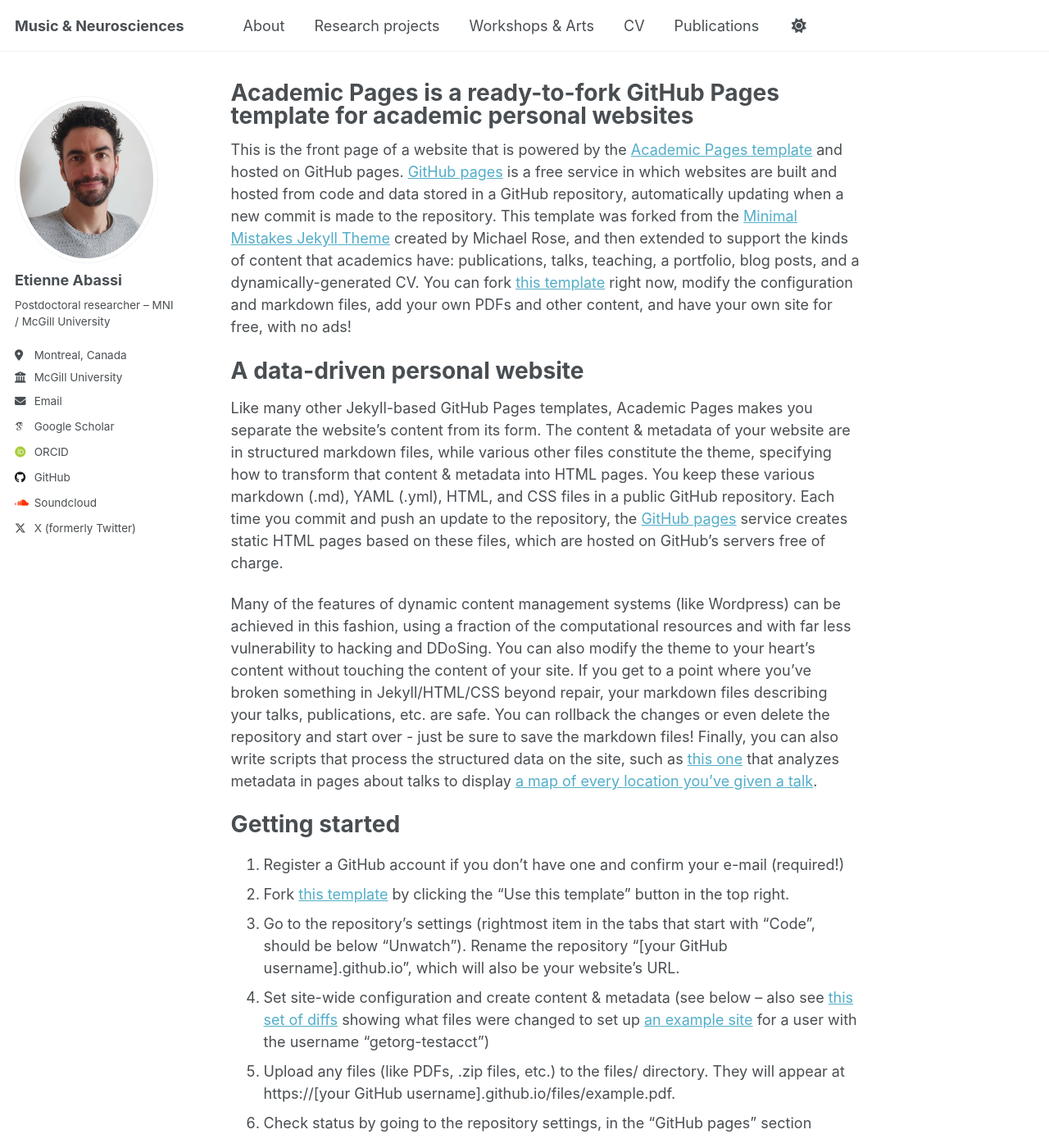
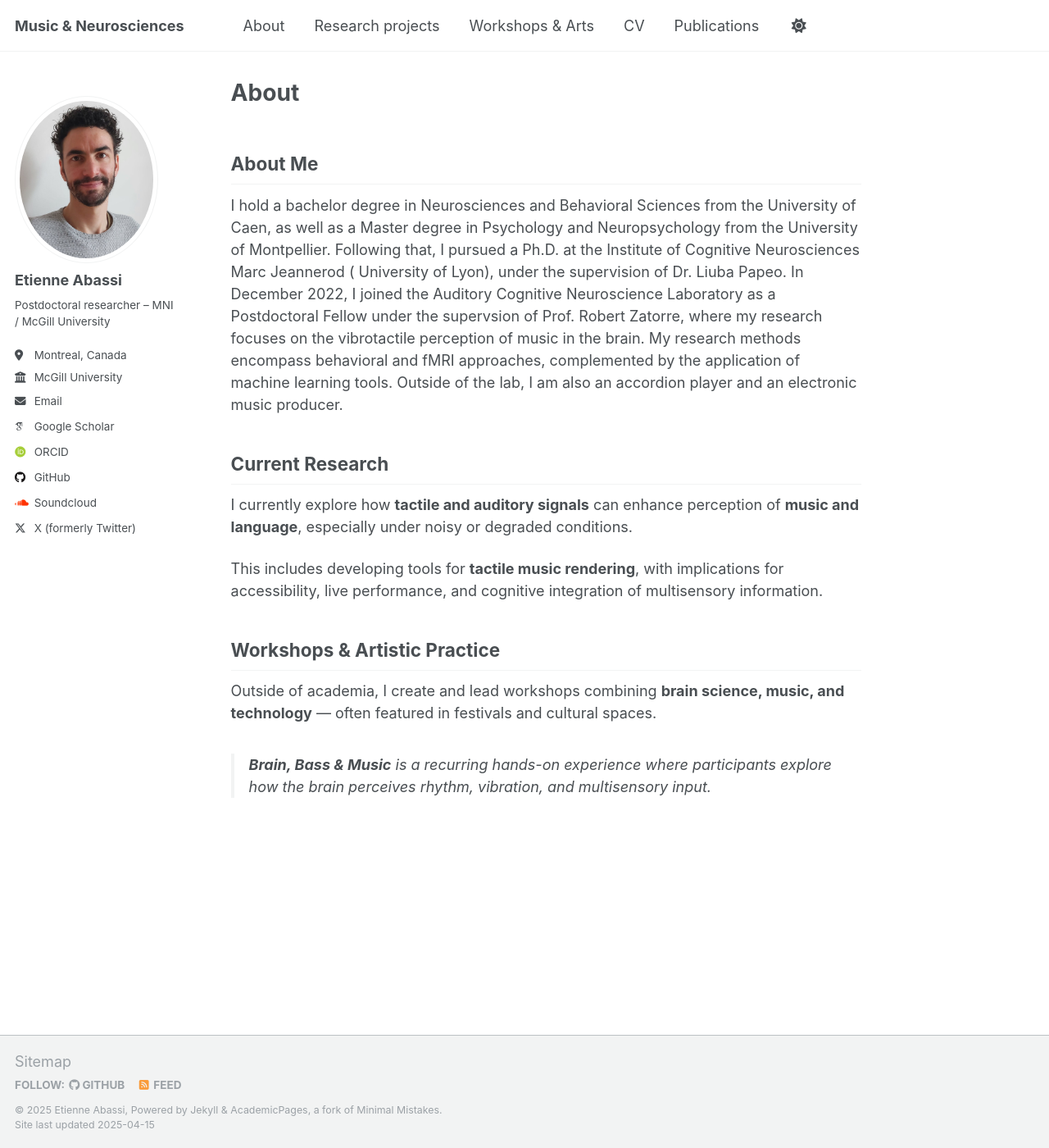
Before and after one commit to etienneabassi/etienneabassi.github.io, a Jekyll site: the page built from _pages/about.md, in a window 1280 px wide and 1400 px high. Shown: the whole window at 82% size. Built offline with Jekyll 4.4.1, drawn with Linux system fonts in a browser that asks for light colours; some web fonts are replaced; some of the changed text lies outside the part shown.

Commit message:
Update about.md

```diff
--- a/_pages/about.md
+++ b/_pages/about.md
@@ -1,49 +1,23 @@
 ---
 permalink: /
-title: "Academic Pages is a ready-to-fork GitHub Pages template for academic personal websites"
+title: "About"
 author_profile: true
 redirect_from:
   - /about/
   - /about.html
 ---
+## About Me
 
-This is the front page of a website that is powered by the [Academic Pages template](https://github.com/academicpages/academicpages.github.io) and hosted on GitHub pages. [GitHub pages](https://pages.github.com) is a free service in which websites are built and hosted from code and data stored in a GitHub repository, automatically updating when a new commit is made to the repository. This template was forked from the [Minimal Mistakes Jekyll Theme](https://mmistakes.github.io/minimal-mistakes/) created by Michael Rose, and then extended to support the kinds of content that academics have: publications, talks, teaching, a portfolio, blog posts, and a dynamically-generated CV. You can fork [this template](https://github.com/academicpages/academicpages.github.io) right now, modify the configuration and markdown files, add your own PDFs and other content, and have your own site for free, with no ads!
+I hold a bachelor degree in Neurosciences and Behavioral Sciences from the University of Caen, as well as a Master degree in Psychology and Neuropsychology from the University of Montpellier. Following that, I pursued a Ph.D. at the Institute of Cognitive Neurosciences Marc Jeannerod ( University of Lyon), under the supervision of Dr. Liuba Papeo. In December 2022, I joined the Auditory Cognitive Neuroscience Laboratory as a Postdoctoral Fellow under the supervsion of Prof. Robert Zatorre, where my research focuses on the vibrotactile perception of music in the brain. My research methods encompass behavioral and fMRI approaches, complemented by the application of machine learning tools. Outside of the lab, I am also an accordion player and an electronic music producer.
 
-A data-driven personal website
-======
-Like many other Jekyll-based GitHub Pages templates, Academic Pages makes you separate the website's content from its form. The content & metadata of your website are in structured markdown files, while various other files constitute the theme, specifying how to transform that content & metadata into HTML pages. You keep these various markdown (.md), YAML (.yml), HTML, and CSS files in a public GitHub repository. Each time you commit and push an update to the repository, the [GitHub pages](https://pages.github.com/) service creates static HTML pages based on these files, which are hosted on GitHub's servers free of charge.
+## Current Research
 
-Many of the features of dynamic content management systems (like Wordpress) can be achieved in this fashion, using a fraction of the computational resources and with far less vulnerability to hacking and DDoSing. You can also modify the theme to your heart's content without touching the content of your site. If you get to a point where you've broken something in Jekyll/HTML/CSS beyond repair, your markdown files describing your talks, publications, etc. are safe. You can rollback the changes or even delete the repository and start over - just be sure to save the markdown files! Finally, you can also write scripts that process the structured data on the site, such as [this one](https://github.com/academicpages/academicpages.github.io/blob/master/talkmap.ipynb) that analyzes metadata in pages about talks to display [a map of every location you've given a talk](https://academicpages.github.io/talkmap.html).
+I currently explore how **tactile and auditory signals** can enhance perception of **music and language**, especially under noisy or degraded conditions.
 
-Getting started
-======
-1. Register a GitHub account if you don't have one and confirm your e-mail (required!)
-1. Fork [this template](https://github.com/academicpages/academicpages.github.io) by clicking the "Use this template" button in the top right.
-1. Go to the repository's settings (rightmost item in the tabs that start with "Code", should be below "Unwatch"). Rename the repository "[your GitHub username].github.io", which will also be your website's URL.
-1. Set site-wide configuration and create content & metadata (see below -- also see [this set of diffs](http://archive.is/3TPas) showing what files were changed to set up [an example site](https://getorg-testacct.github.io) for a user with the username "getorg-testacct")
-1. Upload any files (like PDFs, .zip files, etc.) to the files/ directory. They will appear at https://[your GitHub username].github.io/files/example.pdf.
-1. Check status by going to the repository settings, in the "GitHub pages" section
+This includes developing tools for **tactile music rendering**, with implications for accessibility, live performance, and cognitive integration of multisensory information.
 
-Site-wide configuration
-------
-The main configuration file for the site is in the base directory in [_config.yml](https://github.com/academicpages/academicpages.github.io/blob/master/_config.yml), which defines the content in the sidebars and other site-wide features. You will need to replace the default variables with ones about yourself and your site's github repository. The configuration file for the top menu is in [_data/navigation.yml](https://github.com/academicpages/academicpages.github.io/blob/master/_data/navigation.yml). For example, if you don't have a portfolio or blog posts, you can remove those items from that navigation.yml file to remove them from the header.
+## Workshops & Artistic Practice
 
-Create content & metadata
-------
-For site content, there is one markdown file for each type of content, which are stored in directories like _publications, _talks, _posts, _teaching, or _pages. For example, each talk is a markdown file in the [_talks directory](https://github.com/academicpages/academicpages.github.io/tree/master/_talks). At the top of each markdown file is structured data in YAML about the talk, which the theme will parse to do lots of cool stuff. The same structured data about a talk is used to generate the list of talks on the [Talks page](https://academicpages.github.io/talks), each [individual page](https://academicpages.github.io/talks/2012-03-01-talk-1) for specific talks, the talks section for the [CV page](https://academicpages.github.io/cv), and the [map of places you've given a talk](https://academicpages.github.io/talkmap.html) (if you run this [python file](https://github.com/academicpages/academicpages.github.io/blob/master/talkmap.py) or [Jupyter notebook](https://github.com/academicpages/academicpages.github.io/blob/master/talkmap.ipynb), which creates the HTML for the map based on the contents of the _talks directory).
+Outside of academia, I create and lead workshops combining **brain science, music, and technology** — often featured in festivals and cultural spaces.
 
-**Markdown generator**
-
-The repository includes [a set of Jupyter notebooks](https://github.com/academicpages/academicpages.github.io/tree/master/markdown_generator
-) that converts a CSV containing structured data about talks or presentations into individual markdown files that will be properly formatted for the Academic Pages template. The sample CSVs in that directory are the ones I used to create my own personal website at stuartgeiger.com. My usual workflow is that I keep a spreadsheet of my publications and talks, then run the code in these notebooks to generate the markdown files, then commit and push them to the GitHub repository.
-
-How to edit your site's GitHub repository
-------
-Many people use a git client to create files on their local computer and then push them to GitHub's servers. If you are not familiar with git, you can directly edit these configuration and markdown files directly in the github.com interface. Navigate to a file (like [this one](https://github.com/academicpages/academicpages.github.io/blob/master/_talks/2012-03-01-talk-1.md) and click the pencil icon in the top right of the content preview (to the right of the "Raw | Blame | History" buttons). You can delete a file by clicking the trashcan icon to the right of the pencil icon. You can also create new files or upload files by navigating to a directory and clicking the "Create new file" or "Upload files" buttons.
-
-Example: editing a markdown file for a talk
-![Editing a markdown file for a talk](/images/editing-talk.png)
-
-For more info
-------
-More info about configuring Academic Pages can be found in [the guide](https://academicpages.github.io/markdown/), the [growing wiki](https://github.com/academicpages/academicpages.github.io/wiki), and you can always [ask a question on GitHub](https://github.com/academicpages/academicpages.github.io/discussions). The [guides for the Minimal Mistakes theme](https://mmistakes.github.io/minimal-mistakes/docs/configuration/) (which this theme was forked from) might also be helpful.
+> **Brain, Bass & Music** is a recurring hands-on experience where participants explore how the brain perceives rhythm, vibration, and multisensory input.
```
